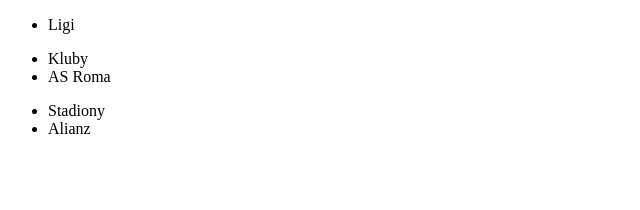
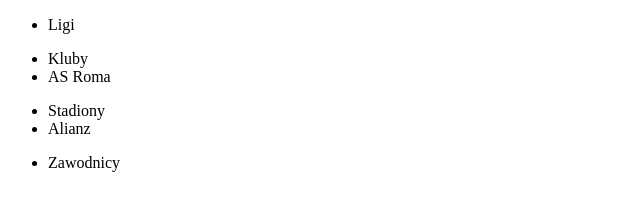
Before and after one commit to mat1919/tutorial, a plain HTML site: page index.html in a window 1280 px wide. Shown: the full height of the page, 0-640 px from the left. Drawn offline with Linux system fonts and the light colour scheme.

Commit message:
Dodanie zawodników

```diff
--- a/index.html
+++ b/index.html
@@ -16,6 +16,9 @@
 		<li>Stadiony</li>
 		<li>Alianz</li>
 	</ul>
+	<ul>
+		<li>Zawodnicy</li>
+	</ul>
 </div>
 </body>
 </html>
```
